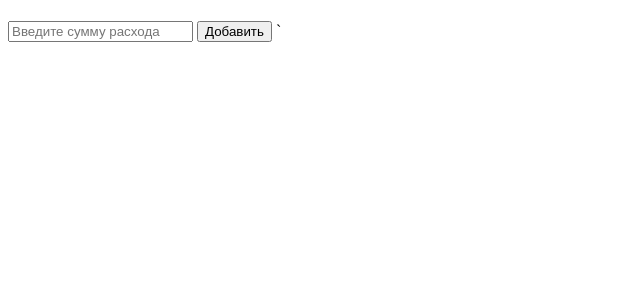
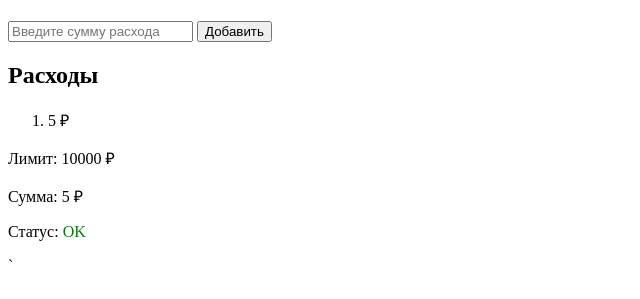
Before and after one commit to SadoninS/ExpensesApp, a plain HTML site: page index.html in a window 1280 px wide. Both pictures are taken after typing "5" into the empty fields and a click on the button "Добавить". Shown: the part 59-358 px from the top of the page, without its empty margins (0-640 px from the left). Drawn offline with Linux system fonts and the light colour scheme.

Commit message:
before refactoring

```diff
--- a/index.css
+++ b/index.css
@@ -0,0 +1,7 @@
+.status_green{
+    color:green;
+}
+
+.status_red{
+    color: red;
+}
--- a/index.html
+++ b/index.html
@@ -1,18 +1,36 @@
 <!DOCTYPE html>
 <html lang="ru">
+
 <head>
     <meta charset="UTF-8">
     <meta http-equiv="X-UA-Compatible" content="IE=edge">
     <meta name="viewport" content="width=device-width, initial-scale=1.0">
     <title>Учет Расходов</title>
     <link rel="shortcut icon" href="resources/favicon.png" type="image/x-icon">
+    <link rel="stylesheet" href="index.css">
 </head>
+
 <body>
     <h1>Учет Расходов</h1>
-    <input class="js-input input" type="number" placeholder="Введите сумму расхода">
-    <button class="js-btn btn">Добавить</button>
+    <div class="form">
+        <input class="js-input input" type="number" placeholder="Введите сумму расхода">
+        <button class="js-btn btn">Добавить</button>
+    </div>
+
+
+    <div class="history-wrapper">
+        <h2>Расходы</h2>
+        <div class="js-history">
+        </div>
+        <div class="status-wrapper">
+            <p class="limit">Лимит: <span class="js-limit-value">10000</span> &#x20bd</p>
+            <p class="total">Сумма: <span class="js-total-value">0</span> &#x20bd</p>
+            <p class="status">Статус: <span class="js-status-value status_green"></span></p>
+        </div>
+    </div>
 
 
     <script src="index.js"></script>
 </body>
+
 </html>`
--- a/index.js
+++ b/index.js
@@ -1,39 +1,102 @@
-const expenses = [100];
-console.log(expenses)
-
 const inputNode = document.querySelector('.js-input');
 const btnNode = document.querySelector('.js-btn');
+const historyNode = document.querySelector('.js-history');
 
-inputNode.addEventListener('keyup', function(submitByEnter){
+let expenses = [];
+
+const sumNode = document.querySelector('.js-total-value');
+const sumInitialVlue = 0;
+let sum = sumInitialVlue;
+sumNode.innerText = sum;
+
+const limitNode = document.querySelector('.js-limit-value');
+const limitInitialValue = 10000;
+let limit = limitInitialValue;
+limitNode.innerText = limit;
+
+const statusNode = document.querySelector('.js-status-value')
+const statusInitialValue = 'OK';
+let status = statusInitialValue;
+statusNode.innerText = status;
+
+inputNode.addEventListener('keyup', function (submitByEnter) {
     if (submitByEnter.keyCode === 13) {
-        if (!inputNode.value || inputNode.value < 1){
+        if (!inputNode.value || inputNode.value < 1) {
             alert('Сумма расхода не может иметь отрицательное значение или равняться "0"');
             inputNode.value = '';
             return;
         }
 
-        const expense = parseInt(inputNode.value);
+        let expense = parseInt(inputNode.value);
 
         expenses.push(expense);
 
         inputNode.value = '';
 
         console.log(expenses)
-  }
+
+        let expensesListHTML = '';
+
+        expenses.forEach(element => {
+            expensesListHTML += `<li>${element} &#x20bd</li>`;
+        });
+
+        historyNode.innerHTML = `<ol>${expensesListHTML}</ol>`;
+
+        let sum = 0;
+
+        expenses.forEach(element => {
+            sum += element;
+        });
+
+        sumNode.innerText = sum;
+
+        if (sum <= limit) {
+
+        } else {
+            statusNode.innerText = 'LIMIT EXEEDED!';
+            statusNode.classList.add('status_red');
+        }
+    }
 });
 
-btnNode.addEventListener('click', function() {
-    if (!inputNode.value || inputNode.value < 1){
+btnNode.addEventListener('click', function () {
+    if (!inputNode.value || inputNode.value < 1) {
         alert('Сумма расхода не может иметь отрицательное значение или равняться "0"');
         inputNode.value = '';
         return;
     }
 
-    const expense = parseInt(inputNode.value);
+    let expense = parseInt(inputNode.value);
 
     expenses.push(expense);
 
     inputNode.value = '';
 
-    console.log(expenses)
-})
+    console.log(expenses);
+
+    let expensesListHTML = '';
+    expenses.forEach(element => {
+        const elementHTML = `<li class="expenses-list-item">${element} &#x20bd</li>`;
+        expensesListHTML += elementHTML;
+    });
+
+    historyNode.innerHTML = `<ol class="expenses-list">${expensesListHTML}</ol>`;
+
+    let sum = 0;
+
+    expenses.forEach(element => {
+        sum += element;
+    });
+
+    sumNode.innerText = sum;
+
+    if (sum <= limit) {
+
+    } else {
+        statusNode.innerText = 'LIMIT EXEEDED!';
+        statusNode.classList.add('status_red');
+    }
+
+
+});
```
